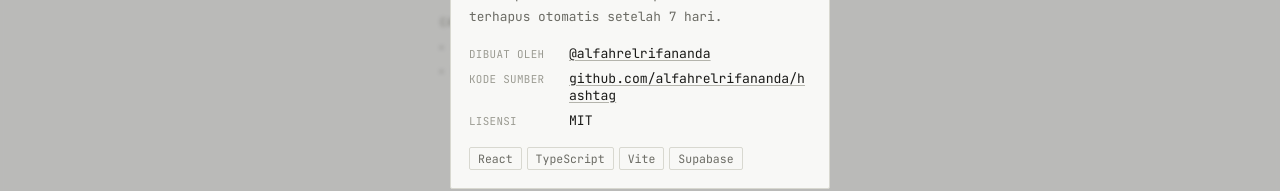
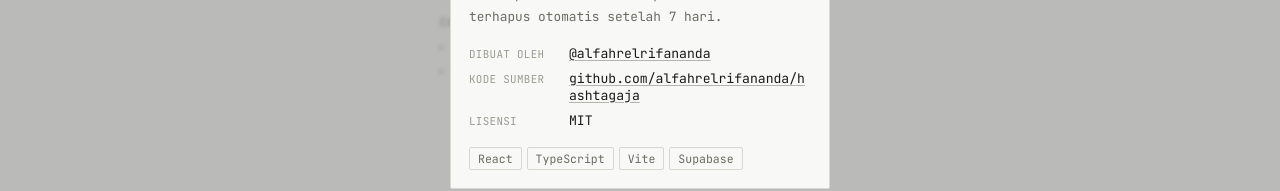
Before and after one commit to alfahrelrifananda/hashtagaja, a React (Vite) app: page / in a window 1280 px wide. Both pictures are taken after a click on the button "pengaturan". Shown: the part 499-690 px from the top of the page. Built offline with nearby package versions, Linux system fonts and the light colour scheme; no server answers.

Commit message:
update: fix naming issue

```diff
--- a/index.html
+++ b/index.html
@@ -5,7 +5,7 @@
   <meta charset="UTF-8" />
   <link rel="icon" type="image/svg+xml" href="/favicon.svg" />
   <meta name="viewport" content="width=device-width, initial-scale=1.0" />
-  <title>aja</title>
+  <title>hashtagaja</title>
   <script>
     const redirect = new URLSearchParams(window.location.search).get('redirect');
     if (redirect) { window.history.replaceState(null, '', redirect); }
--- a/src/components/AboutModal.tsx
+++ b/src/components/AboutModal.tsx
@@ -35,7 +35,7 @@ export function AboutModal({ onClose }: Props) {
             <p className={styles['about-label']}>kode sumber</p>
             <p className={styles['about-value']}>
               <a href="https://github.com/alfahrelrifananda/hashtagaja" target="_blank" rel="noopener noreferrer" className={styles['about-link']}>
-                github.com/alfahrelrifananda/hashtag
+                github.com/alfahrelrifananda/hashtagaja
               </a>
             </p>
           </div>
--- a/src/components/SettingsModal.tsx
+++ b/src/components/SettingsModal.tsx
@@ -95,7 +95,7 @@ export function SettingsModal({ onClose }: Props) {
             <div className={styles.infoRow}>
               <span className={styles.infoLabel}>{c.sourceCode}</span>
               <a href="https://github.com/alfahrelrifananda/hashtagaja" target="_blank" rel="noopener noreferrer" className={styles.infoLink}>
-                github.com/alfahrelrifananda/hashtag
+                github.com/alfahrelrifananda/hashtagaja
               </a>
             </div>
             <div className={styles.infoRow}>
--- a/src/pages/AdminDashboard.tsx
+++ b/src/pages/AdminDashboard.tsx
@@ -60,7 +60,7 @@ export function AdminDashboard() {
   const [confirmDelete, setConfirmDelete] = useState<{ type: 'room' | 'message' | 'rooms' | 'messages'; ids: string[]; label: string } | null>(null)
   const [deleting, setDeleting] = useState(false)
 
-  useTitle(selectedRoom ? `#${selectedRoom.hashtag} — admin` : 'admin — hashtag')
+  useTitle(selectedRoom ? `#${selectedRoom.hashtag} — admin` : 'admin — hashtagaja')
 
   const showToast = (msg: string) => { setToast(msg); setTimeout(() => setToast(''), 3000) }
 
--- a/src/pages/AdminLogin.tsx
+++ b/src/pages/AdminLogin.tsx
@@ -13,7 +13,7 @@ export function AdminLogin() {
   const [password, setPassword] = useState('')
   const [loading, setLoading] = useState(false)
   const [error, setError] = useState('')
-  useTitle('admin — hashtag')
+  useTitle('admin — hashtagaja')
   const navigate = useNavigate()
 
   async function handleLogin(e: React.FormEvent) {
--- a/src/pages/Home.tsx
+++ b/src/pages/Home.tsx
@@ -17,7 +17,7 @@ export function Home() {
   const [focused, setFocused] = useState(false)
   const [showSettings, setShowSettings] = useState(false)
 
-  useTitle('hashtag')
+  useTitle('hashtagaja')
 
   const inputRef = useRef<HTMLInputElement>(null)
   const navigate = useNavigate()
--- a/src/pages/Room.tsx
+++ b/src/pages/Room.tsx
@@ -43,7 +43,7 @@ export function Room() {
   const { settings } = useSettings()
   const c = getContent(settings.language).room
 
-  useTitle(hashtag ? `#${hashtag} — hashtag` : 'hashtag')
+  useTitle(hashtag ? `#${hashtag} — hashtagaja` : 'hashtagaja')
   const navigate = useNavigate()
 
   useEffect(() => {
```
